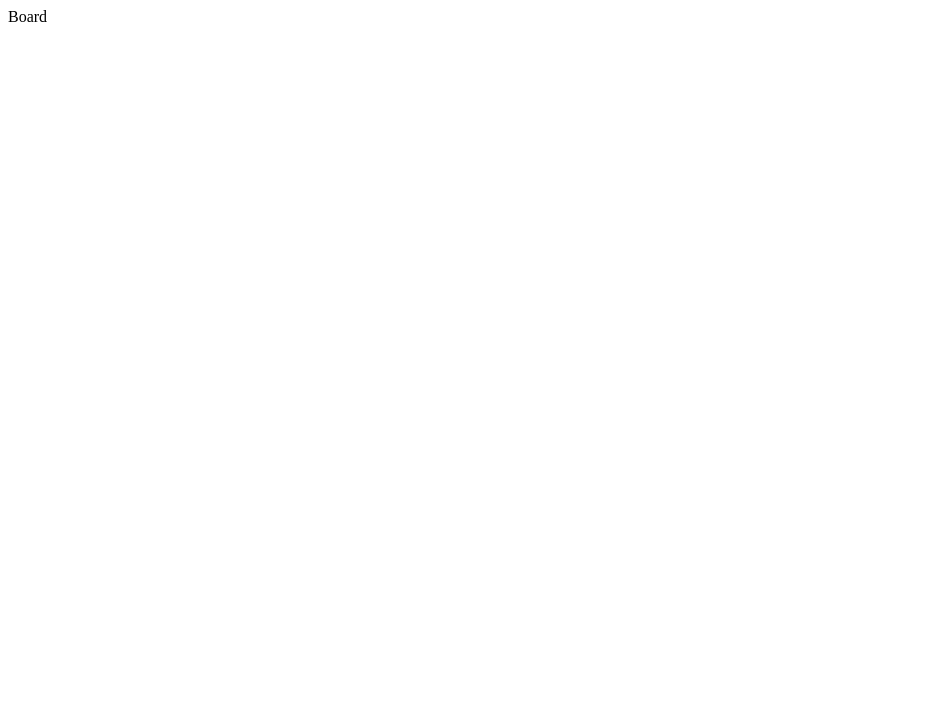
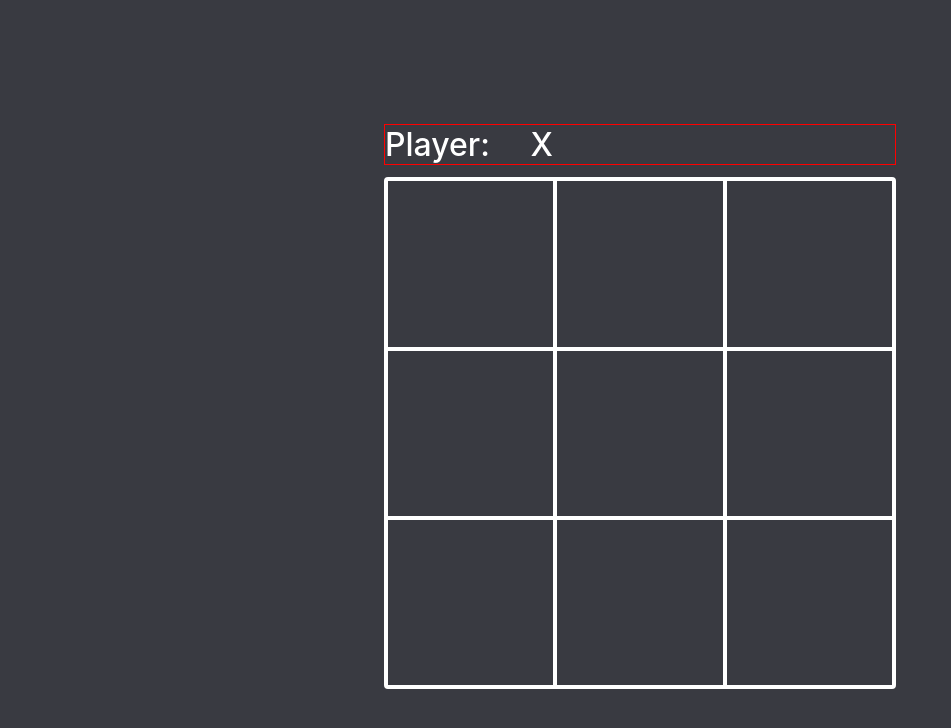
Before and after one commit to Sibindra/tic-tac-toe, a React (Vite) app: page / in a window 1280 px wide. Shown: the top 728 px of the page, without its empty margins (0-951 px from the left). Built offline with nearby package versions, Linux system fonts and the light colour scheme.

Commit message:
added state for change on click

```diff
--- a/src/App.jsx
+++ b/src/App.jsx
@@ -1,11 +1,27 @@
-import Board from './components/Board'
+import { useState } from "react";
+
+import Header from "./components/Header";
+import Board from "./components/Board";
+
+
+import "./index.css";
 
 function App() {
-  return (
-   <div className="App">
-      <Board/>
-   </div>
-  )
+
+  const [player, setPlayer] = useState('X')
+
+  function changePlayer(){
+    setPlayer(
+      prevPlayer => prevPlayer === 'X' ? 'O' :'X'
+    )
+  }
+
+    return (
+        <div className="App">
+            <Header player={player}/>
+            <Board function={changePlayer}/>
+        </div>
+    );
 }
 
-export default App
+export default App;
--- a/src/components/Board.jsx
+++ b/src/components/Board.jsx
@@ -1,7 +1,19 @@
-import React from 'react'
+import React from "react";
 
-export default function Board() {
-  return (
-    <div>Board</div>
-  )
+export default function Board(props) {
+    return (
+        <>
+            <div className="Board">
+                <div className="board-item" onClick={props.function}></div>
+                <div className="board-item" onClick={props.function}></div>
+                <div className="board-item" onClick={props.function}></div>
+                <div className="board-item" onClick={props.function}></div>
+                <div className="board-item" onClick={props.function}></div>
+                <div className="board-item" onClick={props.function}></div>
+                <div className="board-item" onClick={props.function}></div>
+                <div className="board-item" onClick={props.function}></div>
+                <div className="board-item" onClick={props.function}></div>
+            </div>
+        </>
+    );
 }
--- /dev/null
+++ b/src/components/Header.jsx
@@ -0,0 +1,10 @@
+import React from "react";
+
+export default function Header(props) {
+    return (
+        <div className="Header">
+            Player: &emsp;
+            <span className="Player">{props.player}</span>
+        </div>
+    );
+}
--- /dev/null
+++ b/src/index.css
@@ -0,0 +1,43 @@
+* {
+    font-family: "Inter Medium", "Segoe UI", Tahoma, Geneva, Verdana, sans-serif;
+    margin: 0px;
+    padding: 0px;
+    box-sizing: border-box;
+}
+
+.App {
+    height: 100vh;
+    width: 100%;
+
+    display: flex;
+    flex-direction: column;
+    align-items: center;
+    justify-content: center;
+
+    background-color: #393a41;
+}
+
+.Board {
+    border: 2px solid white;
+    border-radius: 4px;
+    display: grid;
+    grid-template-rows: repeat(3,1fr);
+    grid-template-columns: repeat(3,1fr);
+
+    height: 40vmax;
+    width: 40vmax;
+}
+
+.board-item {
+    border: 2px solid white;
+    text-align: center;
+}
+
+.Header{
+    border: 1px solid red;
+    width: 40vmax;
+    font-size: 2rem;
+    margin: 1vmax;
+
+    color: white;
+}
```
